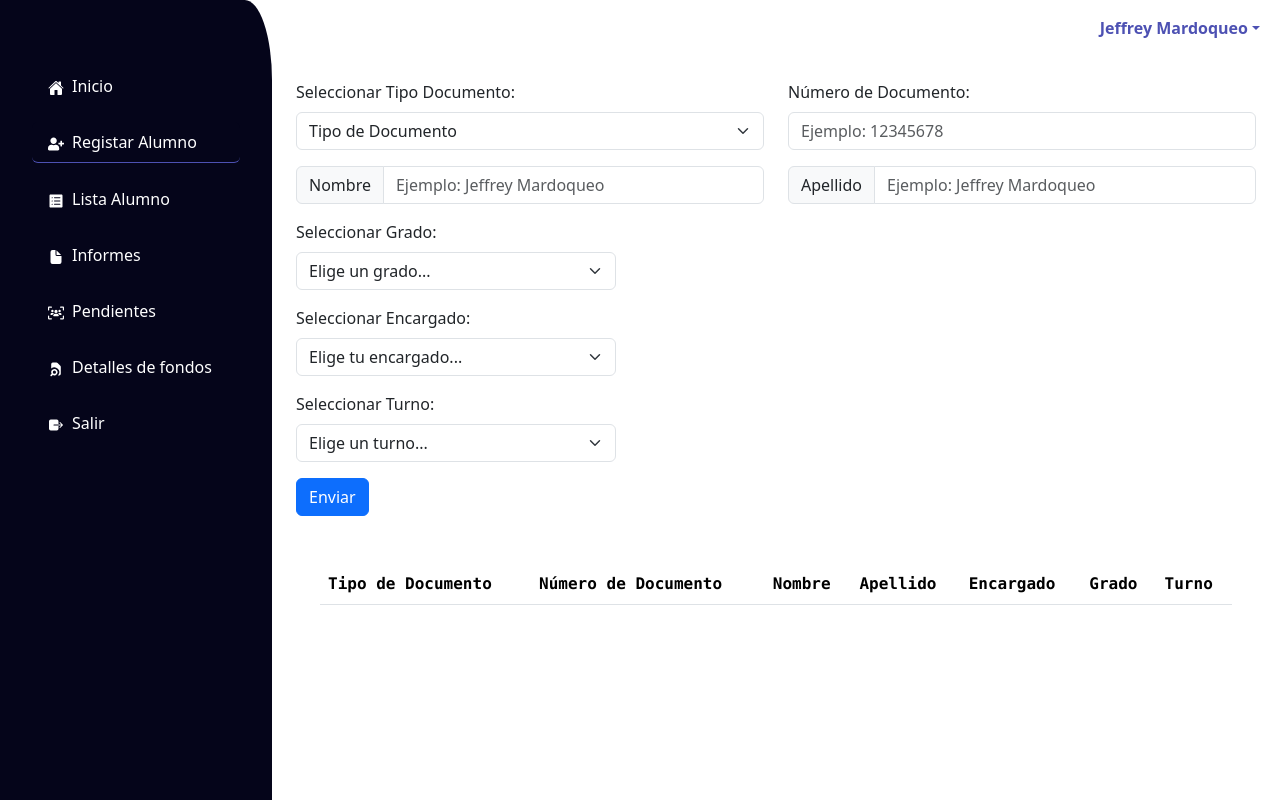
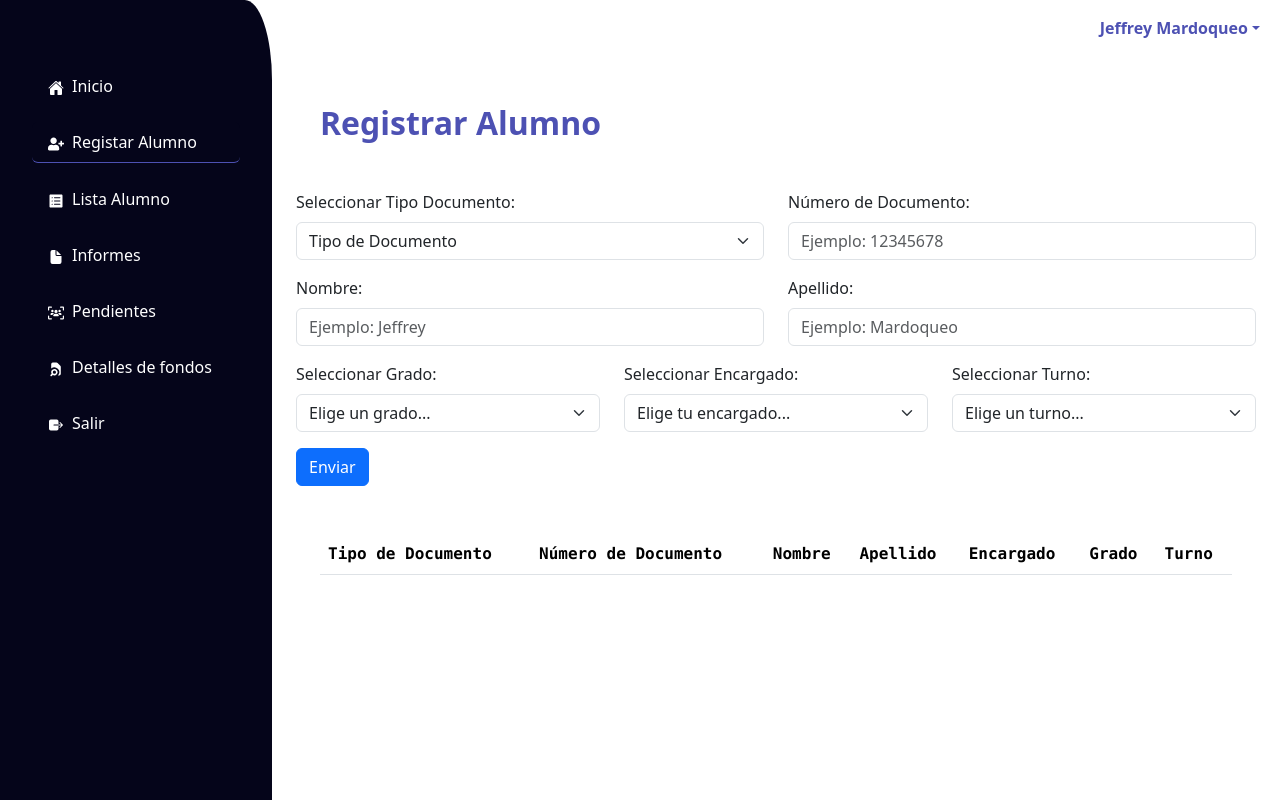
Before and after one commit to JeffreyMardoqueo-17/Admi-Caez-FrontenD, a React (Create React App) app: page /RegistrarAlumno in a window 1280 px wide. Built offline with nearby package versions, Linux system fonts and the light colour scheme.

Commit message:
cambios de la parte del color de los titles de cada pags

```diff
--- a/public/index.html
+++ b/public/index.html
@@ -1,5 +1,5 @@
 <!DOCTYPE html>
-<html lang="en">
+<html lang="es">
   <head>
     <meta charset="utf-8" />
     <link rel="icon" href="%PUBLIC_URL%/favicon.ico" />
--- a/src/App.js
+++ b/src/App.js
@@ -8,7 +8,7 @@ import Home from './Pages/Home/Home';
 import Lista from './Pages/Home/Lista/Lista';
 import RegistrarAlumno from './Pages/Home/RegistarAlumno/RegistrarAlumno';
 import Informes from './Pages/Home/Informes/Informes';
-import Pendientes from './Pendientes/Pendientes';
+import Pendientes from './Pages/Home/Pendientes/Pendientes.jsx';
 import DetallesFondos from './Pages/Home/DetallesFondos/DetallesFondos';
 
 function App() {
--- a/src/App.scss
+++ b/src/App.scss
@@ -56,6 +56,10 @@ $border: #4d51b3;
 .flex {
   display: flex;
 }
+.title{
+  color: $border;
+  font-weight: 600;
+}
 
 .Sidebar {
   width: 17rem;
--- a/src/Components/Formulario/Formulario.jsx
+++ b/src/Components/Formulario/Formulario.jsx
@@ -12,18 +12,14 @@ const Formulario = ({ onSubmit }) => {
         turno: '',
     });
 
-    // Función para manejar el cambio en los inputs del formulario
     const handleInputChange = (e) => {
         const { name, value } = e.target;
         setDatosFormulario({ ...datosFormulario, [name]: value });
     };
 
-    // Función para manejar el envío del formulario
     const handleSubmit = (e) => {
         e.preventDefault();
-        // Llama a la función onSubmit pasando los datos del formulario
         onSubmit(datosFormulario);
-        // Limpia los datos del formulario después de enviarlo
         setDatosFormulario({
             tipoDocumento: '',
             numeroDocumento: '',
@@ -35,12 +31,10 @@ const Formulario = ({ onSubmit }) => {
         });
     };
 
-    // Datos de ejemplo para ComboBox
     const tiposDocumento = ['NIE'];
     const opcionesGrados = ['Primero', 'Segundo', 'Tercero', 'Cuarto', 'Quinto'];
     const opcionesEncargados = ['YO', 'Mi mujer', 'yooo'];
     const opcionesTurno = ['Mañana', 'Tarde'];
-
 
     return (
         <Form className='m-4' onSubmit={handleSubmit}>
@@ -79,40 +73,33 @@ const Formulario = ({ onSubmit }) => {
 
             {/* Sección para Nombre y Apellido */}
             <div className="row">
-                <div className="col-md-6">
-                    <div className="input-group mb-3">
-                        <span className="input-group-text" id="basic-addon1">Nombre</span>
-                        <input
+                <FormGroup className='col-md-6'>
+                    <Label for="nombre">Nombre:</Label>
+                    <Input
                         type="text"
-                            className="form-control"
-                            placeholder="Ejemplo: Jeffrey Mardoqueo "
-                            aria-label="Nombre"
-                            aria-describedby="basic-addon1"
                         name="nombre"
+                        id="nombre"
                         value={datosFormulario.nombre}
                         onChange={handleInputChange}
+                        placeholder="Ejemplo: Jeffrey"
                     />
-                    </div>
+                </FormGroup>
+
+                <FormGroup className='col-md-6'>
+                    <Label for="apellido">Apellido:</Label>
+                    <Input
+                        type="text"
+                        name="apellido"
+                        id="apellido"
+                        value={datosFormulario.apellido}
+                        onChange={handleInputChange}
+                        placeholder="Ejemplo: Mardoqueo"
+                    />
+                </FormGroup>
             </div>
 
-                <div className="col-md-6">
-                    <div className="input-group mb-3">
-                        <span className="input-group-text" id="basic-addon1">Apellido</span>
-                        <input
-                            type="text"
-                            className="form-control"
-                            placeholder="Ejemplo: Jeffrey Mardoqueo "
-                            aria-label="Apellido"
-                            aria-describedby="basic-addon1"
-                            name="apellido"
-                            value={datosFormulario.apellido}
-                            onChange={handleInputChange}
-                        />
-                    </div>
-                </div>
-            </div>
-
-            {/* Sección para Grado y Encargado */}
+            {/* Sección para Grado, Encargado y Turno */}
+            <div className="row">
                 <FormGroup className='col-4'>
                     <Label for="grado">Seleccionar Grado:</Label>
                     <Input
@@ -149,7 +136,6 @@ const Formulario = ({ onSubmit }) => {
                     </Input>
                 </FormGroup>
 
-            {/* Sección para Turno */}
                 <FormGroup className='col-4'>
                     <Label for="turno">Seleccionar Turno:</Label>
                     <Input
@@ -167,6 +153,7 @@ const Formulario = ({ onSubmit }) => {
                         ))}
                     </Input>
                 </FormGroup>
+            </div>
             <button type="submit" className="btn btn-primary">Enviar</button>
         </Form>
     );
--- a/src/Pages/Home/DetallesFondos/DetallesFondos.jsx
+++ b/src/Pages/Home/DetallesFondos/DetallesFondos.jsx
@@ -3,7 +3,7 @@ import React from 'react';
 const DetallesFondos = () => {
     return (
         <div>
-            <h1 className="text-center">Detalle de Fondos</h1>
+            <h1 className="text-center title">Detalle de Fondos</h1>
         </div>
     );
 }
--- a/src/Pages/Home/Informes/Informes.jsx
+++ b/src/Pages/Home/Informes/Informes.jsx
@@ -3,7 +3,7 @@ import React from 'react';
 const Informes = () => {
     return (
         <div>
-            <h1 className="text-center">Informes</h1>
+            <h1 className="text-center title">Informes</h1>
         </div>
     );
 }
--- a/src/Pages/Home/Lista/Lista.jsx
+++ b/src/Pages/Home/Lista/Lista.jsx
@@ -24,7 +24,7 @@ const Lista = () => {
 
     return (
         <div>
-            <h1 className='m-5'>Lista de alumnos</h1>
+            <h1 className='m-5 title'>Lista de alumnos</h1>
             <TableB headers={headers} data={data} />
         </div>
     );
--- a/src/Pendientes/Pendientes.jsx
+++ b/src/Pages/Home/Pendientes/Pendientes.jsx
@@ -3,7 +3,7 @@ import React from 'react';
 const Pendientes = () => {
     return (
         <div>
-            <h1 className="text-center">Pendientes</h1>
+            <h1 className="text-center title">Pendientes</h1>
         </div>
     );
 }
--- a/src/Pages/Home/RegistarAlumno/RegistrarAlumno.jsx
+++ b/src/Pages/Home/RegistarAlumno/RegistrarAlumno.jsx
@@ -13,6 +13,7 @@ const RegistrarAlumno = () => {
 
     return (
         <div>
+            <h2 className='m-5 title'>Registrar Alumno</h2>
             <Formulario onSubmit={handleFormSubmit} />
             <TableB headers={headers} data={datosAlumnos} />
         </div>
```
Lines whose indentation alone changed are shown as unchanged.
